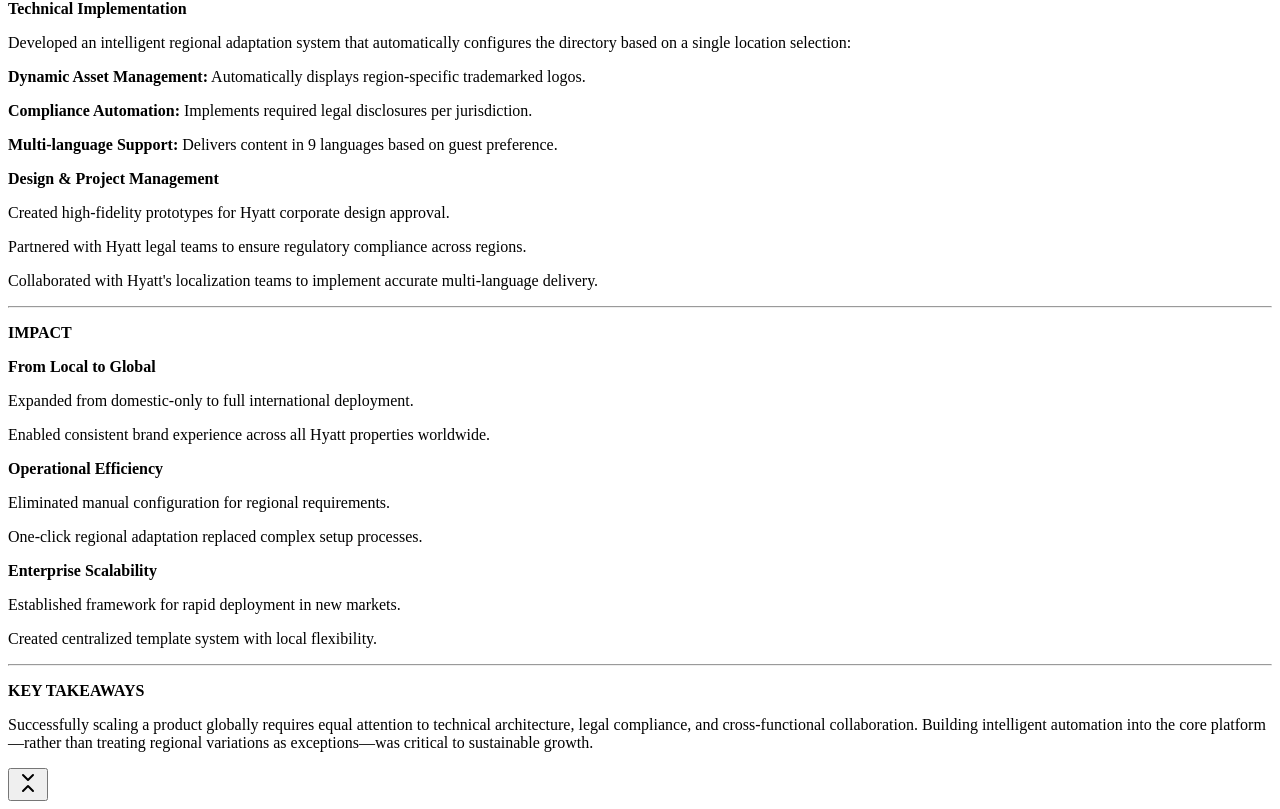
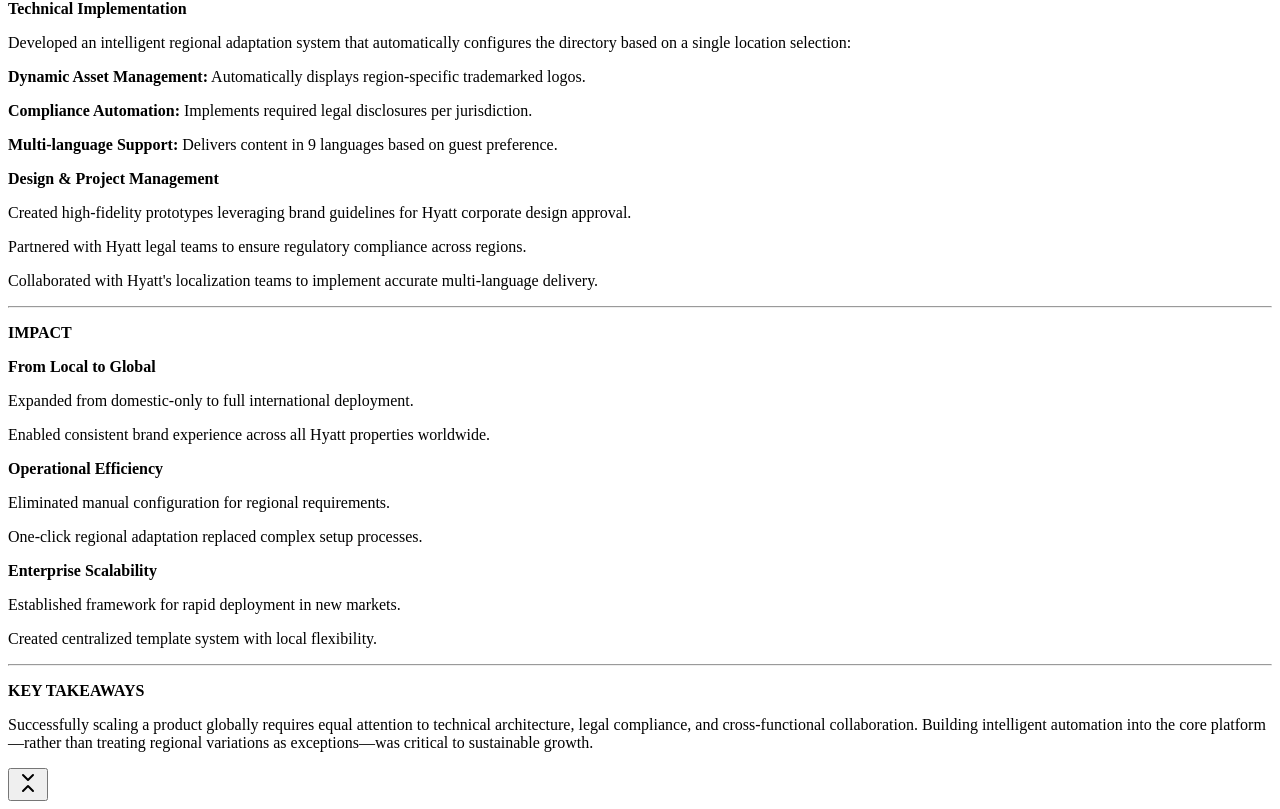
Before and after one commit to jsahim/portfolio, a React (Vite) app: page /mobile-directory in a window 1280 px wide. Shown: the part 4776-5585 px from the top of the page. Built offline with nearby package versions, Linux system fonts and the light colour scheme; a web font is replaced by a local one.

Commit message:
Add Styles

```diff
--- a/src/components/WorkItems/MobileDirectory.jsx
+++ b/src/components/WorkItems/MobileDirectory.jsx
@@ -51,7 +51,7 @@ const MobileDirectory = () => {
               </div>
             </div>
           </div>
-          <div className='h-[600px] col-span-2 pl-10 border-l-1 border-gray-400 snap-start overflow-scroll scroll-mt-5 sm:scroll-mt-25'>
+          <div className='h-[600px] col-span-2 pl-10 snap-start overflow-scroll scroll-mt-5 sm:scroll-mt-25'>
 
             <p className='font-bold py-2' ref={projectTop}>PRODUCT DESCRIPTION</p>
             <p className='pb-2'>The digital hotel guest directory lets guests access property communications, amenities, campaigns, and services via QR code on their personal devices. Hotel admins use a customizable editor to create branded digital experiences for guests.</p>
@@ -85,7 +85,7 @@ const MobileDirectory = () => {
               </div>
               <p className='py-2'><strong>Design & Project Management</strong></p>
               <div>
-                <p>Created high-fidelity prototypes for Hyatt corporate design approval.</p>
+                <p>Created high-fidelity prototypes leveraging brand guidelines for Hyatt corporate design approval.</p>
                 <p>Partnered with Hyatt legal teams to ensure regulatory compliance across regions.</p>
                 <p>Collaborated with Hyatt's localization teams to implement accurate multi-language delivery.</p>
               </div>
```
